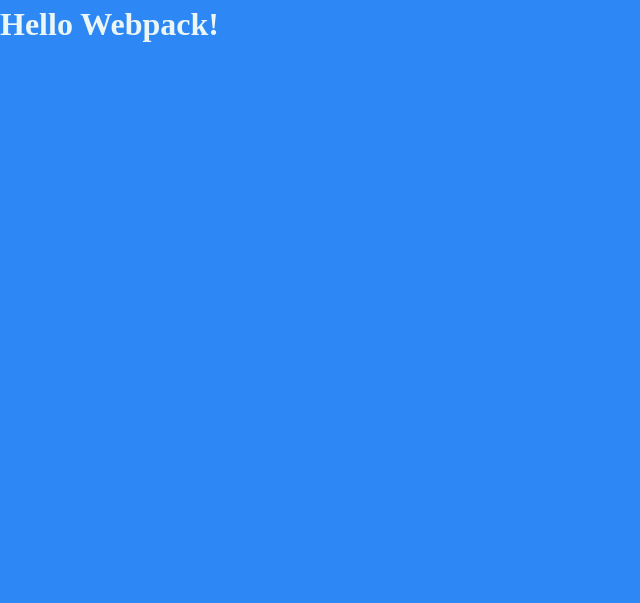
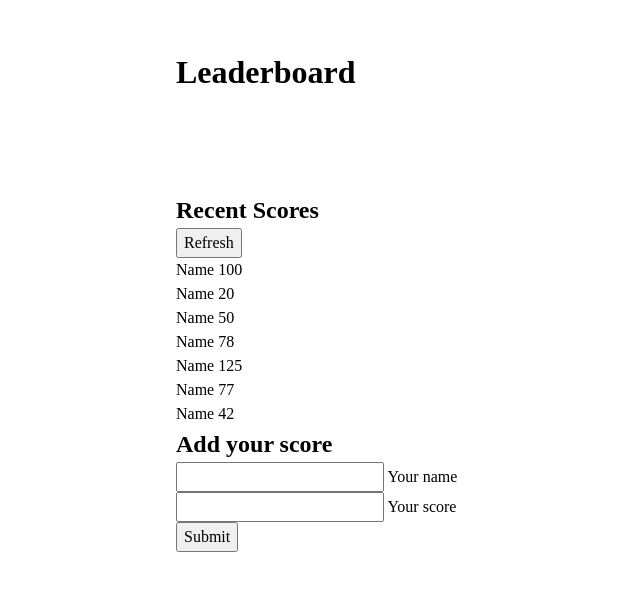
Before and after one commit to henokkhm/microverse-leaderboard-project, a website built with webpack: page src/index.html in a window 1280 px wide. Shown: the whole page, without its empty margins (0-640 px from the left). Built offline with nearby package versions, Linux system fonts and the light colour scheme.

Commit message:
Add HTML for Leaderboard page

```diff
--- a/src/index.html
+++ b/src/index.html
@@ -1,12 +1,84 @@
 <!DOCTYPE html>
 <html lang="en">
-<head>
-    <meta charset="UTF-8">
-    <meta http-equiv="X-UA-Compatible" content="IE=edge">
-    <meta name="viewport" content="width=device-width, initial-scale=1.0">
+  <head>
+    <meta charset="UTF-8" />
+    <meta http-equiv="X-UA-Compatible" content="IE=edge" />
+    <meta name="viewport" content="width=device-width, initial-scale=1.0" />
     <title><%= htmlWebpackPlugin.options.title %></title>
-</head>
-<body>
-    <h1>Hello Webpack!</h1>
-</body>
+  </head>
+  <body>
+    <header class="header">
+      <div class="container">
+        <h1 class="page-title">Leaderboard</h1>
+      </div>
+    </header>
+    <main class="main">
+      <div class="container">
+        <section class="scores-section">
+          <div class="scores__header">
+            <h2 class="scores__title">Recent Scores</h2>
+            <button class="scores__refresh-btn">Refresh</button>
+          </div>
+          <div class="scores__table">
+            <div class="scores__table__row">
+              <span class="scores__table__row__name">Name</span>
+              <span class="scores__table__row__score">100</span>
+            </div>
+            <div class="scores__table__row">
+              <span class="scores__table__row__name">Name</span>
+              <span class="scores__table__row__score">20</span>
+            </div>
+            <div class="scores__table__row">
+              <span class="scores__table__row__name">Name</span>
+              <span class="scores__table__row__score">50</span>
+            </div>
+            <div class="scores__table__row">
+              <span class="scores__table__row__name">Name</span>
+              <span class="scores__table__row__score">78</span>
+            </div>
+            <div class="scores__table__row">
+              <span class="scores__table__row__name">Name</span>
+              <span class="scores__table__row__score">125</span>
+            </div>
+            <div class="scores__table__row">
+              <span class="scores__table__row__name">Name</span>
+              <span class="scores__table__row__score">77</span>
+            </div>
+            <div class="scores__table__row">
+              <span class="scores__table__row__name">Name</span>
+              <span class="scores__table__row__score">42</span>
+            </div>
+          </div>
+        </section>
+        <section class="add-score-section">
+          <h2 class="add-score__title">Add your score</h2>
+          <form class="add-score__form">
+            <div>
+              <input
+                class="add-score__form__input"
+                type="text"
+                id="name"
+                name="name"
+              />
+              <label class="add-score__form__label" for="name">
+                Your name
+              </label>
+            </div>
+            <div>
+              <input
+                class="add-score__form__input"
+                type="text"
+                id="score"
+                name="score"
+              />
+              <label class="add-score__form__label" for="score">
+                Your score
+              </label>
+            </div>
+            <button class="add-score__form__btn" type="submit">Submit</button>
+          </form>
+        </section>
+      </div>
+    </main>
+  </body>
 </html>
--- a/src/styles/main.css
+++ b/src/styles/main.css
@@ -1,4 +1,56 @@
-body {
-  background: rgb(45, 135, 245);
-  color: rgb(235, 246, 246);
+.container {
+  max-width: 60rem;
+  margin: 0 auto;
+  padding: 3rem 1rem;
 }
+
+.header {
+}
+
+.page-title {
+}
+
+.main {
+}
+
+.scores-section {
+}
+
+.scores__header {
+}
+
+.scores__title {
+}
+
+.scores__refresh-btn {
+}
+
+.scores__table {
+}
+
+.scores__table__row {
+}
+
+.scores__table__row__name {
+}
+
+.scores__table__row__score {
+}
+
+.add-score-section {
+}
+
+.add-score__title {
+}
+
+.add-score__form {
+}
+
+.add-score__form__label {
+}
+
+.add-score__form__input {
+}
+
+.add-score__form__btn {
+}
--- a/webpack.config.js
+++ b/webpack.config.js
@@ -30,7 +30,7 @@
   },
   plugins: [
     new HtmlWebpackPlugin({
-      title: 'Hello Webpack!',
+      title: 'Leaderboard',
       filename: 'index.html',
       template: 'src/index.html',
     }),
```
Also changed, not shown: dist/index.html, dist/main.js, 1 other file.
